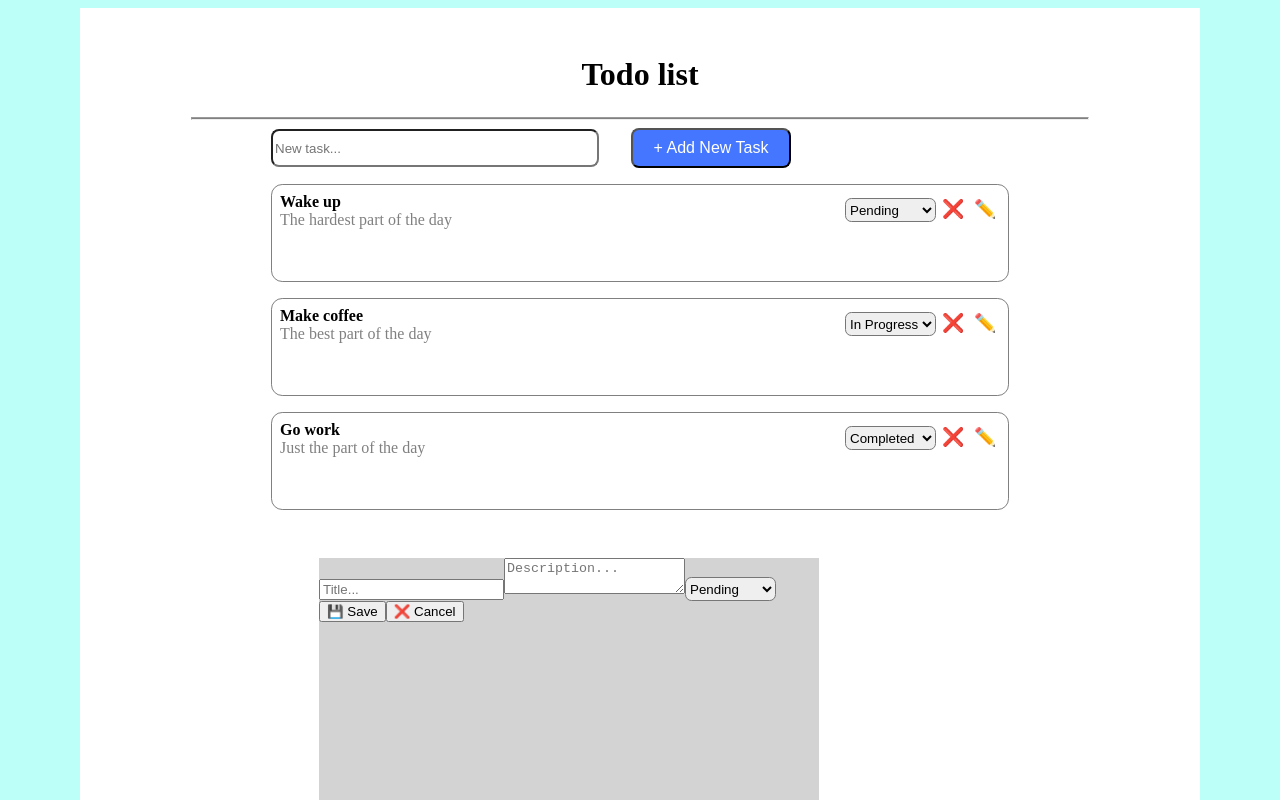
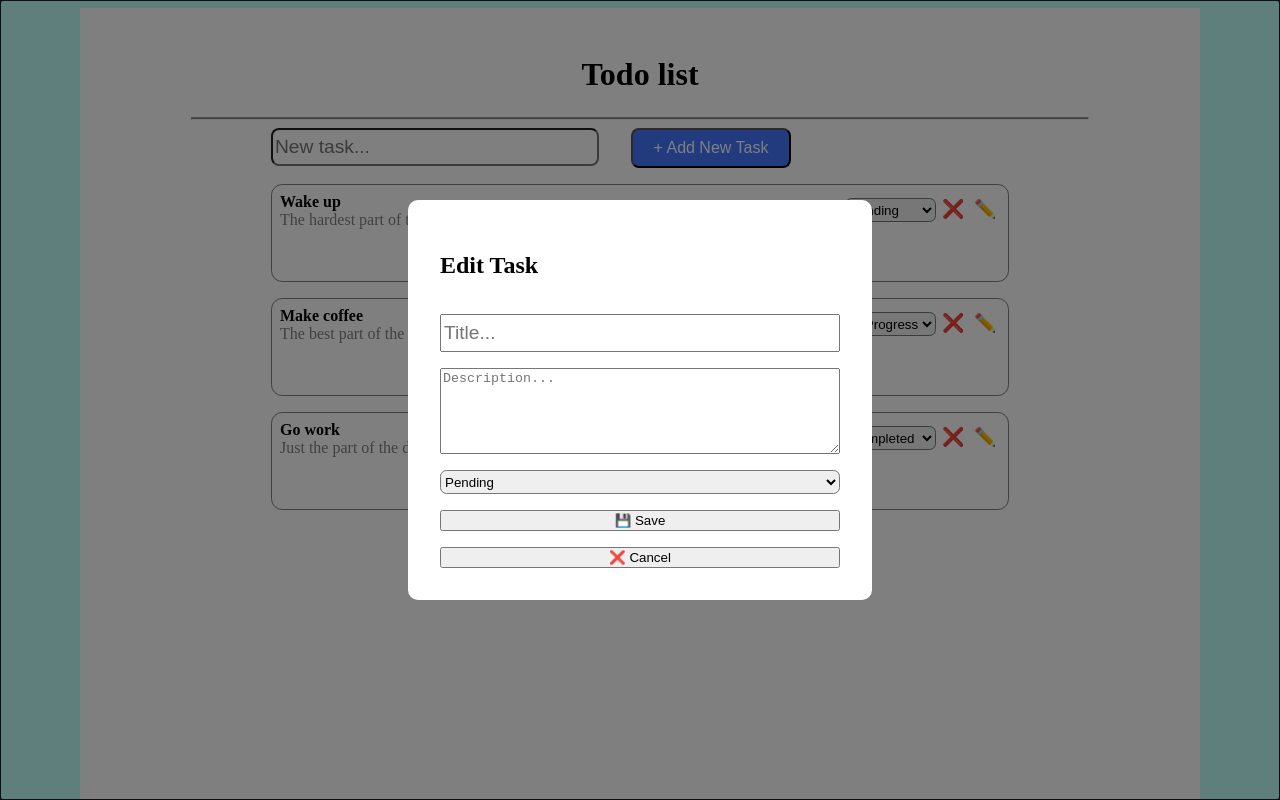
Before and after one commit to IceStorman/ToDoList.Client, a React (Vite) app: page / in a window 1280 px wide. Shown: the top 800 px of the page. Built offline with nearby package versions, Linux system fonts and the light colour scheme.

Commit message:
Stylied edit task menu window

```diff
--- a/package.json
+++ b/package.json
@@ -10,6 +10,7 @@
     "preview": "vite preview"
   },
   "dependencies": {
+    "@headlessui/react": "^2.2.0",
     "react": "^19.0.0",
     "react-dom": "^19.0.0",
     "sass": "^1.85.1"
--- a/src/components/EditTaskMenu.tsx
+++ b/src/components/EditTaskMenu.tsx
@@ -1,9 +1,11 @@
 import React, {useState} from "react";
 import "../styles/EditTaskMenu.scss"
 import {TodoStatus, TodoTask} from "../types/todoTypes.ts";
+import {Dialog, DialogTitle} from "@headlessui/react";
 
 export default function EditTaskMenu({taskToEdit}:{taskToEdit: TodoTask}) {
     const [editedTask, setEditedTask] = useState<TodoTask>(taskToEdit);
+    const [isOpen, setIsOpen] = useState<boolean>(true);
 
     const handleTempChanges = (e: React.ChangeEvent<HTMLInputElement
         | HTMLTextAreaElement | HTMLSelectElement>) => {
@@ -11,15 +13,19 @@ export default function EditTaskMenu({taskToEdit}:{taskToEdit: TodoTask}) {
     };
 
     function onCancel() {
-
+        setIsOpen(false);
     }
 
     function onSave(editedTask: TodoTask) {
         console.log(editedTask);
+        setIsOpen(false);
     }
 
     return(
         <div className="editWindow">
+            <Dialog open={isOpen} onClose={onCancel} className="editWindowOverlay">
+                <div className="editWindowContent">
+                    <DialogTitle>Edit Task</DialogTitle>
                     <input
                         type="text"
                         name="title"
@@ -45,5 +51,7 @@ export default function EditTaskMenu({taskToEdit}:{taskToEdit: TodoTask}) {
                     <button onClick={() => onSave(editedTask)}>💾 Save</button>
                     <button onClick={onCancel}>❌ Cancel</button>
                 </div>
+            </Dialog>
+        </div>
     )
 }
--- a/src/components/TodoContent.tsx
+++ b/src/components/TodoContent.tsx
@@ -1,8 +1,9 @@
 import TodoItem from "./TodoItem.tsx";
 import {Dispatch, SetStateAction, useEffect} from "react";
 import {getTodos} from "../mock/api.ts";
-import {TodoTask} from "../types/todoTypes.ts";
+import {TodoStatus, TodoTask} from "../types/todoTypes.ts";
 import "../styles/TodoContent.scss"
+import EditTaskMenu from "./EditTaskMenu.tsx";
 
 export default function TodoContent({todos, setTodos}:
     {todos: TodoTask[], setTodos: Dispatch<SetStateAction<TodoTask[]>>}){
@@ -19,6 +20,9 @@ export default function TodoContent({todos, setTodos}:
                     setTodos={setTodos}
                 />
             ))}
+            <EditTaskMenu
+                taskToEdit={{ id: 0, title: "", description: "", status: TodoStatus.Pending }}
+            />
         </div>
     )
 }
--- a/src/components/TodoItem.tsx
+++ b/src/components/TodoItem.tsx
@@ -43,7 +43,6 @@ export default function TodoItem({ task, setTodos }: {task: TodoTask, setTodos:
                     ✏️
                 </button>
             </div>
-
         </div>
     );
 }
--- a/src/components/TodoList.tsx
+++ b/src/components/TodoList.tsx
@@ -1,9 +1,8 @@
 import { useState } from "react";
-import {TodoStatus, TodoTask} from "../types/todoTypes.ts";
+import {TodoTask} from "../types/todoTypes.ts";
 import "../styles/TodoList.scss"
 import CreateTodoItemInterface from "./CreateTodoItemInterface.tsx";
 import TodoContent from "./TodoContent.tsx";
-import EditTaskMenu from "./EditTaskMenu.tsx";
 
 export default function TodoList() {
     const [todos, setTodos] = useState<TodoTask[]>([]);
@@ -21,9 +20,6 @@ export default function TodoList() {
                     todos={todos}
                     setTodos={setTodos}
                 />
-                <EditTaskMenu
-                    taskToEdit={{ id: 0, title: "", description: "", status: TodoStatus.Pending }}
-                />
             </div>
         </div>
     );
--- a/src/styles/EditTaskMenu.scss
+++ b/src/styles/EditTaskMenu.scss
@@ -1,7 +1,27 @@
-.editWindow{
-  width: 500px;
-  height: 500px;
-  margin: 3rem;
-  background-color: lightgray;
-  position: absolute;
+.editWindowOverlay {
+  position: fixed;
+  inset: 0;
+  background: rgba(0, 0, 0, 0.5);
+  display: flex;
+  align-items: center;
+  justify-content: center;
 }
+
+.editWindowContent {
+  background: white;
+  padding: 2rem;
+  border-radius: 10px;
+  width: 25rem;
+  display: flex;
+  flex-direction: column;
+  gap: 1rem;
+}
+
+input{
+  height: 2rem;
+  font-size: 1.2rem;
+}
+
+textarea{
+  height: 5rem;
+}
```
Also changed, not shown: 1 other file (tests, documents, lock files or other folders). Lines whose indentation alone changed are shown as unchanged.
